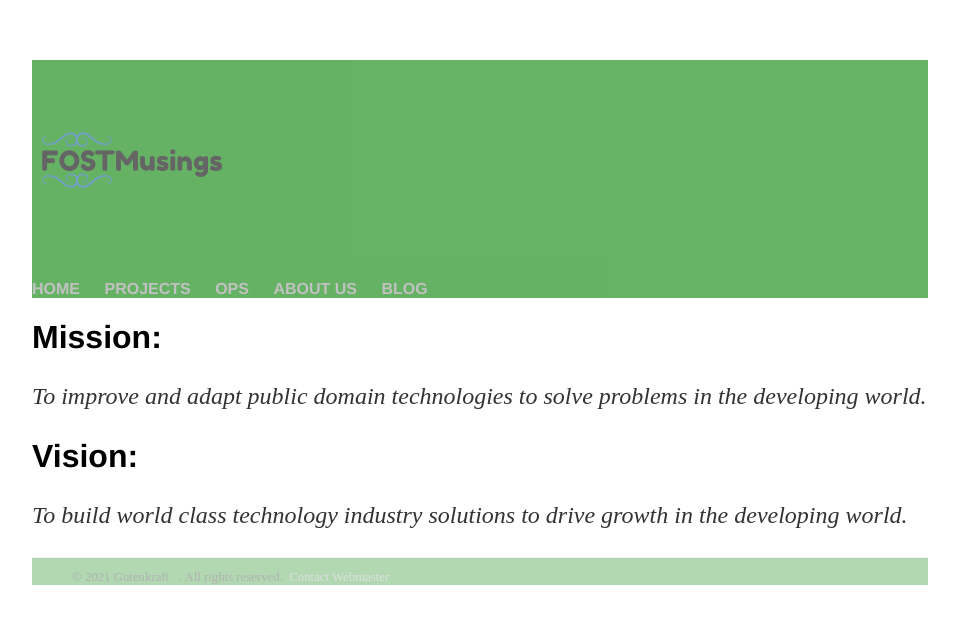
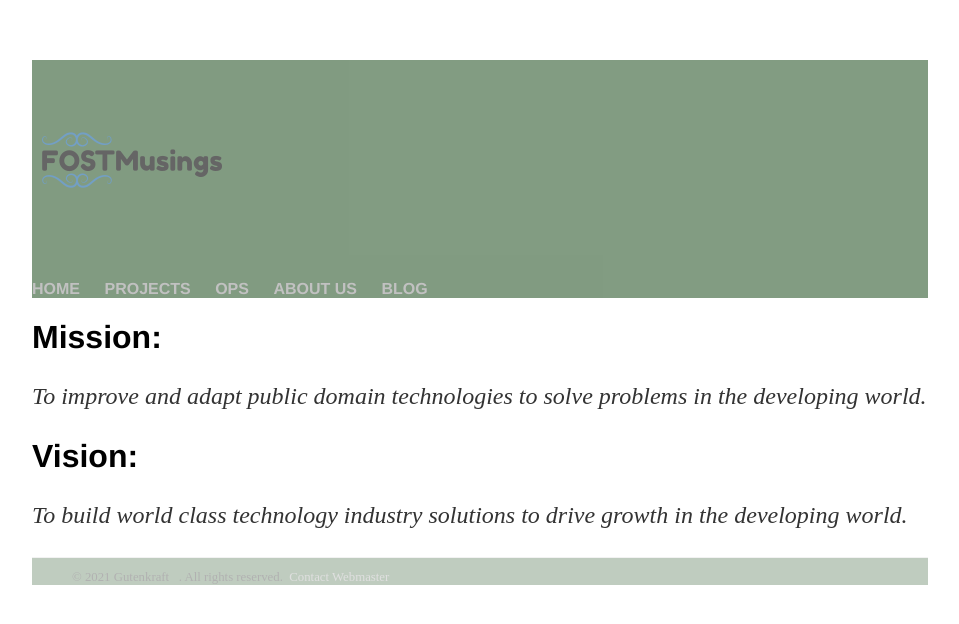
Before and after one commit to oferonmi/datafilik.github.io, a Jekyll site: the page built from index.html, in a window 1280 px wide. Shown: the top 624 px of the page, without its empty margins (160-1119 px from the left). Built offline with Jekyll 4.4.1, drawn with Linux system fonts in a browser that asks for light colours.

Commit message:
css edit

```diff
--- a/css/main.css
+++ b/css/main.css
@@ -30,11 +30,11 @@ p {
     color: #333;
 }
 div.header{
-    background-color: green;
+    background-color: rgb(47, 90, 47);
     opacity: 0.6;
 }
 div.footer {
-    background-color: green;
+    background-color: rgb(47, 90, 47);
     opacity: 0.3;
     border-top: 1px solid #d5d5d5;
     font-size: .8em;
```
